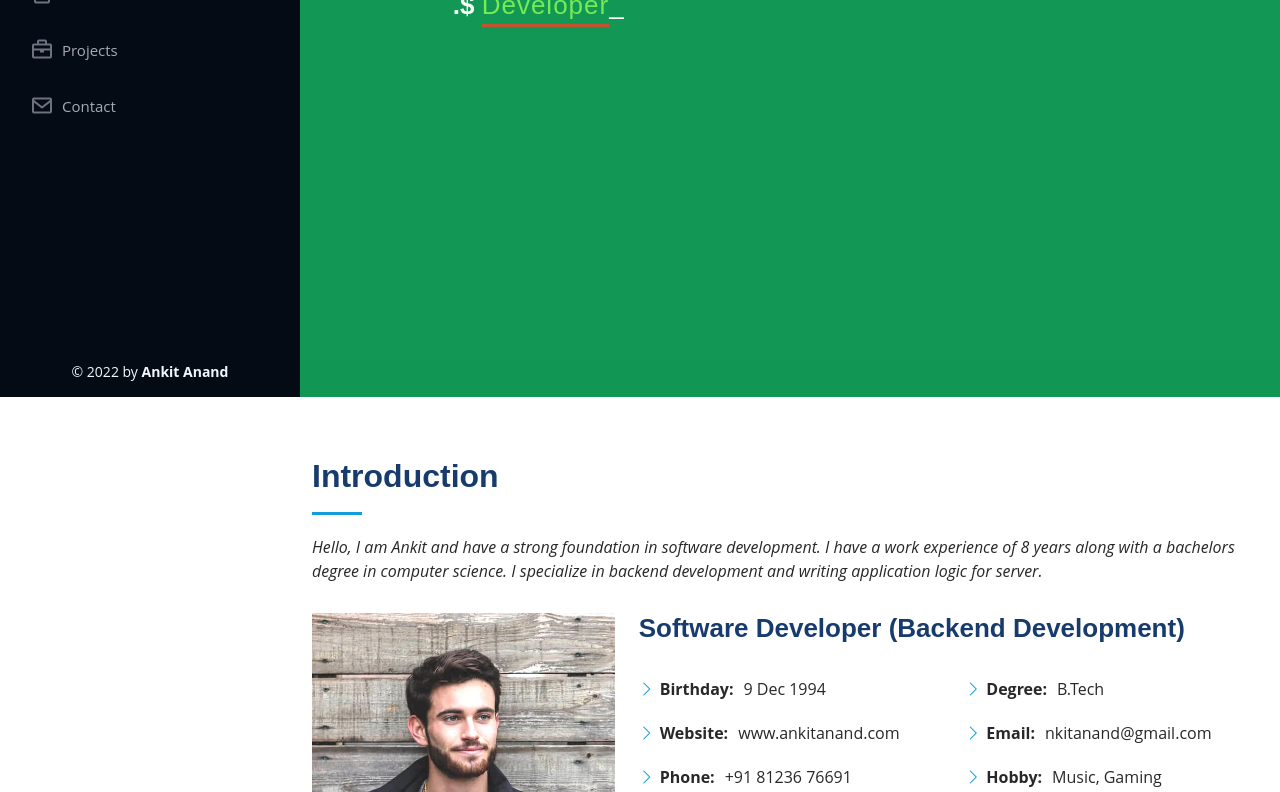
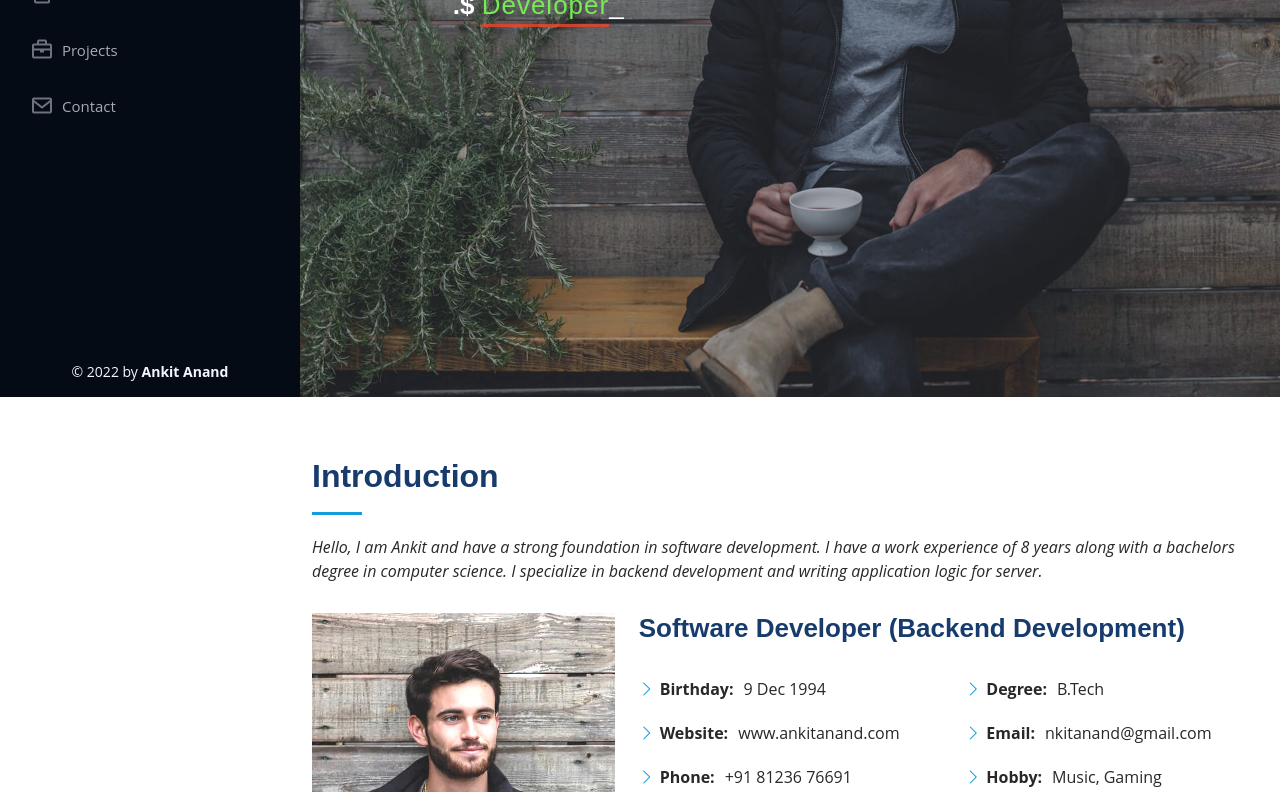
Before and after one commit to nkitanand/nkitanand.github.io, a plain HTML site: page index.html in a window 1280 px wide. Shown: the part 403-1195 px from the top of the page. Drawn offline with Linux system fonts and the light colour scheme.

Commit message:
Reverting to background image in hero

```diff
--- a/assets/css/style.css
+++ b/assets/css/style.css
@@ -228,8 +228,8 @@ h6 {
 #hero {
   width: 100%;
   height: 100vh;
-  /*background: url("../img/hero-bg.jpg") top center;*/
-  background-color: #18d26e;
+  background: url("../img/hero-bg.jpg") top center;
+  /*background-color: #18d26e; */
   background-size: cover;
 }
 
```
